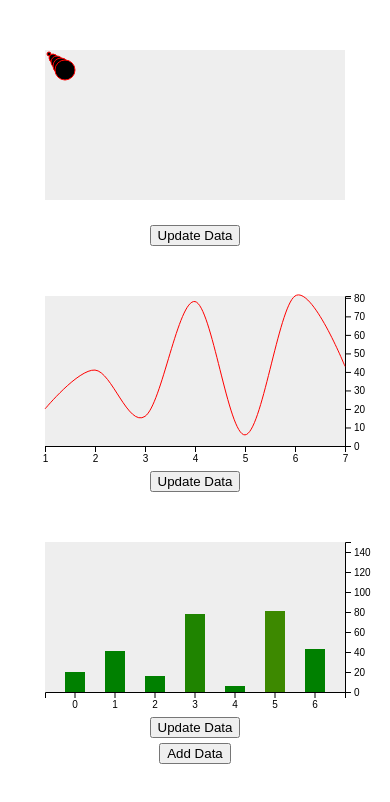
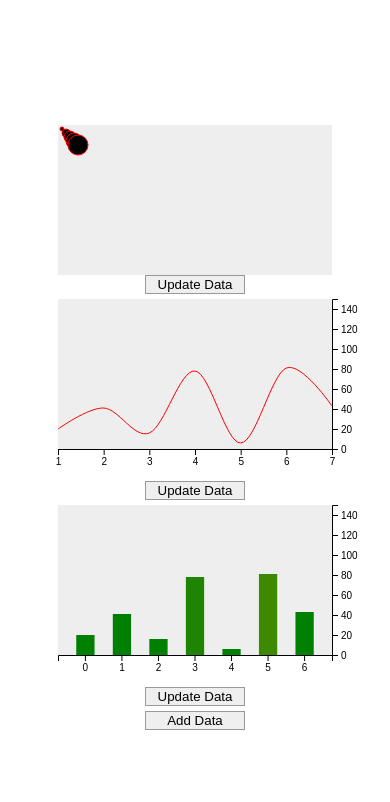
Before and after one commit to evantianx/react-hooks-with-d3, a React (Create React App) app: page / in a window 390 px wide. Shown: the top 802 px of the page. Built offline with nearby package versions, Linux system fonts and the light colour scheme.

Commit message:
feat: add useResizeObserver hooks to make chart responsive

```diff
--- a/package.json
+++ b/package.json
@@ -38,6 +38,7 @@
     ]
   },
   "devDependencies": {
-    "@types/d3": "^5.7.2"
+    "@types/d3": "^5.7.2",
+    "@types/resize-observer-browser": "^0.1.3"
   }
 }
--- a/src/charactors/BarChart.tsx
+++ b/src/charactors/BarChart.tsx
@@ -1,20 +1,27 @@
 import React from 'react';
 import { select, axisBottom, axisRight, scaleLinear, scaleBand } from 'd3';
+import { useResizeObserver } from '../hooks';
 
 export const BarChart: React.FC = () => {
   const [data, setData] = React.useState<number[]>([20, 41, 16, 78, 6, 81, 43]);
   const svgRef = React.useRef<SVGSVGElement>(null);
+  const wrapperRef = React.useRef<HTMLDivElement>(null);
+  const dimensions = useResizeObserver<HTMLDivElement>(wrapperRef);
 
   React.useEffect(() => {
     const svg = select(svgRef.current);
 
+    console.log(dimensions);
+    if (!dimensions) return;
+    const { width, height } = dimensions;
+
     const xScale = scaleBand<number>()
       .domain(data.map((_, index) => index))
-      .range([0, 300])
+      .range([0, width])
       .padding(0.5);
     const yScale = scaleLinear<number>()
       .domain([0, 150])
-      .range([150, 0]);
+      .range([height, 0]);
     const colorScale = scaleLinear<string>()
       .domain([75, 100, 150])
       .range(['green', 'orange', 'red'])
@@ -28,11 +35,11 @@ export const BarChart: React.FC = () => {
     // xAxis(svg.select('.x-axis'));
     svg
       .select('.x-axis')
-      .style('transform', 'translateY(150px)')
+      .style('transform', `translateY(${height}px)`)
       .call(xAxis as any);
     svg
       .select('.y-axis')
-      .style('transform', 'translateX(300px)')
+      .style('transform', `translateX(${width}px)`)
       .call(yAxis as any);
 
     svg
@@ -42,7 +49,7 @@ export const BarChart: React.FC = () => {
       .attr('class', 'bar')
       .attr('x', (_, index) => xScale(index) as any)
       .attr('transform', 'scale(1, -1)') // flip the bar
-      .attr('y', -150) // original y of bar
+      .attr('y', -height) // original y of bar
       .attr('width', xScale.bandwidth())
       .on('mouseenter', (value, index) => {
         svg
@@ -59,16 +66,18 @@ export const BarChart: React.FC = () => {
       })
       .on('mouseleave', () => svg.selectAll('.tooltip').remove())
       .transition()
-      .attr('height', value => 150 - yScale(value))
+      .attr('height', value => height - yScale(value))
       .attr('fill', colorScale);
-  }, [data]);
+  }, [data, dimensions]);
 
   return (
     <>
-      <svg ref={svgRef}>
-        <g className='x-axis' />
-        <g className='y-axis' />
-      </svg>
+      <div ref={wrapperRef} style={{ marginBottom: '2rem' }}>
+        <svg ref={svgRef}>
+          <g className='x-axis' />
+          <g className='y-axis' />
+        </svg>
+      </div>
       <button
         className='updateBtn'
         onClick={() => setData(data.map(v => v + 2))}
--- a/src/charactors/LineChart.tsx
+++ b/src/charactors/LineChart.tsx
@@ -7,20 +7,25 @@ import {
   axisRight,
   scaleLinear,
 } from 'd3';
+import { useResizeObserver } from '../hooks';
 
 export const LineChart: React.FC = () => {
   const [data, setData] = React.useState<number[]>([20, 41, 16, 78, 6, 81, 43]);
   const svgRef = React.useRef<SVGSVGElement>(null);
+  const wrapperRef = React.useRef<HTMLDivElement>(null);
+  const dimensions = useResizeObserver(wrapperRef);
 
   React.useEffect(() => {
     const svg = select(svgRef.current);
+    if (!dimensions) return;
+    const { width, height } = dimensions;
 
     const xScale = scaleLinear()
       .domain([0, data.length - 1])
-      .range([0, (data.length - 1) * 50]);
+      .range([0, width]);
     const yScale = scaleLinear()
-      .domain([0, 81])
-      .range([150, 0]);
+      .domain([0, 150])
+      .range([height, 0]);
 
     const xAxis = axisBottom(xScale)
       .ticks(data.length)
@@ -30,11 +35,11 @@ export const LineChart: React.FC = () => {
     // xAxis(svg.select('.x-axis'));
     svg
       .select('.x-axis')
-      .style('transform', 'translateY(150px)')
+      .style('transform', `translateY(${height}px)`)
       .call(xAxis as any);
     svg
       .select('.y-axis')
-      .style('transform', 'translateX(300px)')
+      .style('transform', `translateX(${width}px)`)
       .call(yAxis as any);
 
     const myLine = line<number>()
@@ -50,14 +55,16 @@ export const LineChart: React.FC = () => {
       .attr('d', myLine)
       .attr('fill', 'none')
       .attr('stroke', 'red');
-  }, [data]);
+  }, [data, dimensions]);
 
   return (
     <>
-      <svg ref={svgRef}>
-        <g className='x-axis' />
-        <g className='y-axis' />
-      </svg>
+      <div ref={wrapperRef} style={{ marginBottom: '2em' }}>
+        <svg ref={svgRef}>
+          <g className='x-axis' />
+          <g className='y-axis' />
+        </svg>
+      </div>
       <button
         className='updateBtn'
         onClick={() => setData(data.map(v => v + 2))}
--- /dev/null
+++ b/src/hooks/index.ts
@@ -0,0 +1,31 @@
+import { useState, useEffect } from 'react';
+
+const initialDimensions = {
+  bottom: 0,
+  top: 0,
+  left: 0,
+  right: 0,
+  width: 0,
+  height: 0,
+  x: 0,
+  y: 0
+}
+
+export const useResizeObserver = <T>(ref: React.RefObject<T>) => {
+  const [dimensions, setDimensions] = useState<typeof initialDimensions>(initialDimensions);
+
+  useEffect(() => {
+    const target = ref.current as any;
+    const resizeObserver = new ResizeObserver(entries => {
+      entries.forEach(entry => {
+        setDimensions(entry.contentRect)
+      })
+    });
+    resizeObserver.observe(target);
+    return () => {
+      resizeObserver.unobserve(target)
+    }
+  }, [ref]);
+
+  return dimensions;
+};
--- a/src/index.css
+++ b/src/index.css
@@ -1,15 +1,21 @@
 svg {
   display: block;
-  margin: 50px auto 25px;
+  width: 100%;
   background: #eee;
   overflow: visible;
 }
 
-.updateBtn {
-  display: block;
-  margin: 25px auto 0;
+#root {
+  display: flex;
+  flex-direction: column;
+  align-items: stretch;
+  justify-content: center;
+  height: 100vh;
+  padding: 0 50px;
 }
 
-.updateBtn + .updateBtn {
-  margin-top: 5px;
+.updateBtn {
+  width: 100px;
+  border: 1px solid #999;
+  margin: 0 auto 5px;
 }
```
Also changed, not shown: tsconfig.json (+4 -9 lines), 2 other files (tests, documents, lock files or other folders).
